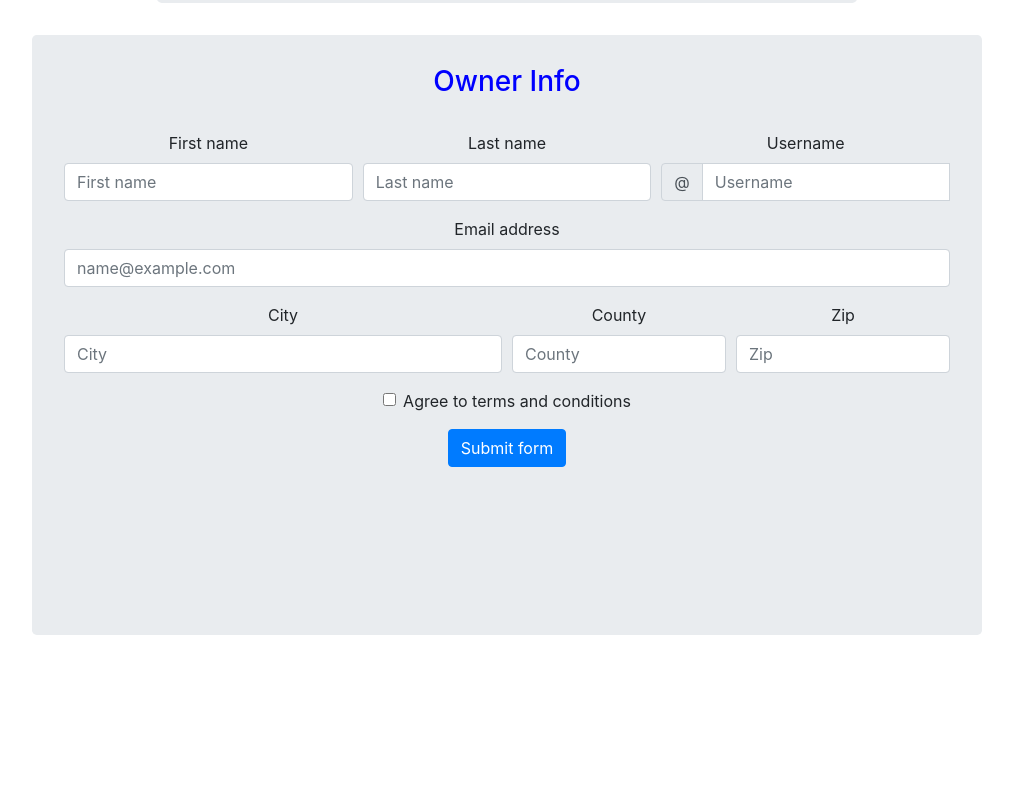
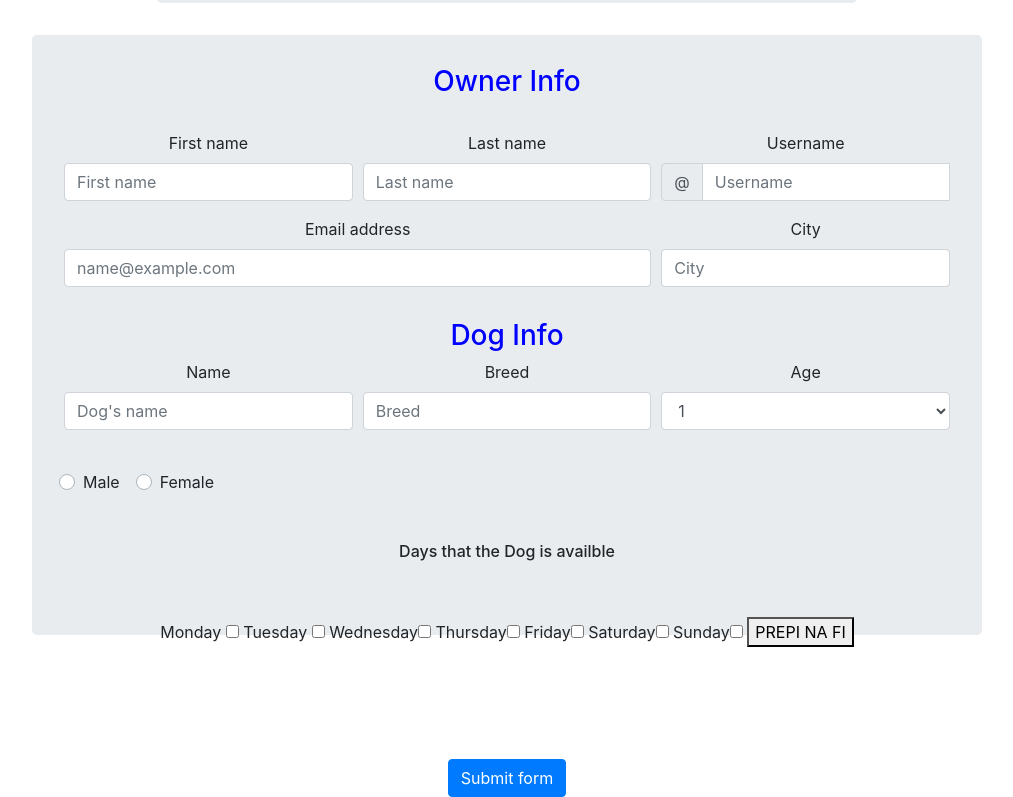
Before and after one commit to PanayiotaK/Dog-Walking-Single-Page-Website, a website: page index.html in a window 1280 px wide. Shown: the part 1525-2322 px from the top of the page, without its empty margins (133-1146 px from the left). Before the commit the page ends 2192 px from the top, so only its background shows below. Drawn offline with nearby package versions, Linux system fonts and the light colour scheme.

Commit message:
Dog details

```diff
--- a/index.html
+++ b/index.html
@@ -1,24 +1,28 @@
 <!DOCTYPE html>
 <html>
+
 <head>
-<link rel="stylesheet" href="https://stackpath.bootstrapcdn.com/bootstrap/4.3.1/css/bootstrap.min.css" integrity="sha384-ggOyR0iXCbMQv3Xipma34MD+dH/1fQ784/j6cY/iJTQUOhcWr7x9JvoRxT2MZw1T" crossorigin="anonymous">
-<script src="https://code.jquery.com/jquery-3.3.1.slim.min.js" integrity="sha384-q8i/X+965DzO0rT7abK41JStQIAqVgRVzpbzo5smXKp4YfRvH+8abtTE1Pi6jizo" crossorigin="anonymous"></script>
-<script src="https://cdnjs.cloudflare.com/ajax/libs/popper.js/1.14.7/umd/popper.min.js" integrity="sha384-UO2eT0CpHqdSJQ6hJty5KVphtPhzWj9WO1clHTMGa3JDZwrnQq4sF86dIHNDz0W1" crossorigin="anonymous"></script>
-<script src="https://stackpath.bootstrapcdn.com/bootstrap/4.3.1/js/bootstrap.min.js" integrity="sha384-JjSmVgyd0p3pXB1rRibZUAYoIIy6OrQ6VrjIEaFf/nJGzIxFDsf4x0xIM+B07jRM" crossorigin="anonymous"></script>
+  <link rel="stylesheet" href="https://stackpath.bootstrapcdn.com/bootstrap/4.3.1/css/bootstrap.min.css" integrity="sha384-ggOyR0iXCbMQv3Xipma34MD+dH/1fQ784/j6cY/iJTQUOhcWr7x9JvoRxT2MZw1T"
+    crossorigin="anonymous">
+  <script src="https://code.jquery.com/jquery-3.3.1.slim.min.js" integrity="sha384-q8i/X+965DzO0rT7abK41JStQIAqVgRVzpbzo5smXKp4YfRvH+8abtTE1Pi6jizo"
+    crossorigin="anonymous"></script>
+  <script src="https://cdnjs.cloudflare.com/ajax/libs/popper.js/1.14.7/umd/popper.min.js" integrity="sha384-UO2eT0CpHqdSJQ6hJty5KVphtPhzWj9WO1clHTMGa3JDZwrnQq4sF86dIHNDz0W1"
+    crossorigin="anonymous"></script>
+  <script src="https://stackpath.bootstrapcdn.com/bootstrap/4.3.1/js/bootstrap.min.js" integrity="sha384-JjSmVgyd0p3pXB1rRibZUAYoIIy6OrQ6VrjIEaFf/nJGzIxFDsf4x0xIM+B07jRM"
+    crossorigin="anonymous"></script>
   <link rel="stylesheet" href="stylesheet.css">
   <title>Dog Walking</title>
 </head>
+
 <body>
 
   <br>
   <br>
 
-
-
-
   <nav class="navbar navbar-expand-lg navbar-light fixed-top" style="background-color: #a75833dc;">
     <a class="navbar-brand" href="#">DogWalking</a>
-  <button class="navbar-toggler" type="button" data-toggle="collapse" data-target="#navbarNav" aria-controls="navbarNav" aria-expanded="false" aria-label="Toggle navigation">
+    <button class="navbar-toggler" type="button" data-toggle="collapse" data-target="#navbarNav" aria-controls="navbarNav"
+      aria-expanded="false" aria-label="Toggle navigation">
       <span class="navbar-toggler-icon"></span>
     </button>
     <div class="collapse navbar-collapse" id="navbarNav">
@@ -38,21 +42,20 @@
   </nav>
   <br>
 
-
   <center>
     <div class="jumbotron">
       <div class="container">
         <div class="row">
-                <div class ="col">
+          <div class="col">
             <div class="card" align="center" style="width: 18rem;">
-                        <div class= "card-header">
+              <div class="card-header">
                 <h5 class="card-title">Max</h5>
               </div>
-                        <img class="card-img-top" src="dog1.jpg" alt="Dog image" width= 200 height= 350>
+              <img class="card-img-top" src="dog1.jpg" alt="Dog image" width=200 height=350>
               <div class="card-body">
                 <p class="card-text">Dog description .</p>
               </div>
-                        <ul  class="list-group list-group-flush"  >
+              <ul class="list-group list-group-flush">
                 <li class="list-group-item">Corgi</li>
                 <li class="list-group-item">3 years old</li>
                 <li class="list-group-item">Male</li>
@@ -60,12 +63,12 @@
             </div>
           </div>
 
-                <div class= "col">
-                    <div class="card" align="center"style="width: 18rem;">
-                        <div class= "card-header">
+          <div class="col">
+            <div class="card" align="center" style="width: 18rem;">
+              <div class="card-header">
                 <h5 class="card-title">Amy</h5>
               </div>
-                        <img class="card-img-top" src="dog3.jpg" alt="Dog image" width= 350 height= 350>
+              <img class="card-img-top" src="dog3.jpg" alt="Dog image" width=350 height=350>
               <div class="card-body">
                 <p class="card-text">Dog description .</p>
               </div>
@@ -85,16 +88,16 @@
     <div class="jumbotron">
       <div class="container">
         <div class="row">
-                <div class ="col">
+          <div class="col">
             <div class="card" align="center" style="width: 18rem;">
-                        <div class= "card-header">
+              <div class="card-header">
                 <h5 class="card-title">Emily</h5>
               </div>
-                        <img class="card-img-top" src="labrador.jpg" alt="Dog image" width= 200 height= 350>
+              <img class="card-img-top" src="labrador.jpg" alt="Dog image" width=200 height=350>
               <div class="card-body">
                 <p class="card-text">Dog description .</p>
               </div>
-                        <ul  class="list-group list-group-flush"  >
+              <ul class="list-group list-group-flush">
                 <li class="list-group-item">Labrador</li>
                 <li class="list-group-item">9 months old</li>
                 <li class="list-group-item">Female</li>
@@ -102,12 +105,12 @@
             </div>
           </div>
 
-                <div class= "col">
-                    <div class="card" align="center"style="width: 18rem;">
-                        <div class= "card-header">
+          <div class="col">
+            <div class="card" align="center" style="width: 18rem;">
+              <div class="card-header">
                 <h5 class="card-title">Rex</h5>
               </div>
-                        <img class="card-img-top" src="rottwailler.jpg" alt="Dog image" width= 350 height= 350>
+              <img class="card-img-top" src="rottwailler.jpg" alt="Dog image" width=350 height=350>
               <div class="card-body">
                 <p class="card-text">Dog description .</p>
               </div>
@@ -132,14 +135,14 @@
         <div class="form-row">
           <div class="col-md-4 mb-3">
             <label for="validationCustom01">First name</label>
-        <input type="text" class="form-control" id="validationCustom01" placeholder="First name"  required>
+            <input type="text" class="form-control" id="validationCustom01" placeholder="First name" required>
             <div class="valid-feedback">
               Valid Input!
             </div>
           </div>
           <div class="col-md-4 mb-3">
             <label for="validationCustom02">Last name</label>
-        <input type="text" class="form-control" id="validationCustom02" placeholder="Last name"  required>
+            <input type="text" class="form-control" id="validationCustom02" placeholder="Last name" required>
             <div class="valid-feedback">
               Valid Input!
             </div>
@@ -150,64 +153,171 @@
               <div class="input-group-prepend">
                 <span class="input-group-text" id="inputGroupPrepend">@</span>
               </div>
-          <input type="text" class="form-control" id="validationCustomUsername" placeholder="Username" aria-describedby="inputGroupPrepend" required>
+              <input type="text" class="form-control" id="validationCustomUsername" placeholder="Username"
+                aria-describedby="inputGroupPrepend" required>
               <div class="invalid-feedback">
                 Please choose a username.
               </div>
             </div>
           </div>
         </div>
-    <div class="form-group">
+        <div class="form-row">
+          <div class="col-md-8 mb-2">
             <label for="exampleFormControlInput1">Email address</label>
             <input type="email" class="form-control" id="exampleFormControlInput1" placeholder="name@example.com">
           </div>
-    <div class="form-row">
-      <div class="col-md-6 mb-3">
+          <div class="col-md-4 mb-2">
             <label for="validationCustom03">City</label>
             <input type="text" class="form-control" id="validationCustom03" placeholder="City" required>
             <div class="invalid-feedback">
               Please provide a valid city.
             </div>
           </div>
-      <div class="col-md-3 mb-3">
-        <label for="validationCustom04">County</label>
-        <input type="text" class="form-control" id="validationCustom04" placeholder="County" required>
-        <div class="invalid-feedback">
-          Please provide a valid county.
+
+
+        </div>
+
+        <br>
+        <h3 id="title">Dog Info</h3>
+        <form class="needs-validation" novalidate>
+          <div class="form-row">
+            <div class="col-md-4 mb-3">
+              <label for="validationCustom01">Name</label>
+              <input type="text" class="form-control" id="validationCustom01" placeholder="Dog's name" required>
+              <div class="valid-feedback">
+                Valid Input!
               </div>
             </div>
-      <div class="col-md-3 mb-3">
-        <label for="validationCustom05">Zip</label>
-        <input type="text" class="form-control" id="validationCustom05" placeholder="Zip" required>
-        <div class="invalid-feedback">
-          Please provide a valid zip.
+            <div class="col-md-4 mb-3">
+              <label for="validationCustom02">Breed</label>
+              <input type="text" class="form-control" id="validationCustom02" placeholder="Breed" required>
+              <div class="valid-feedback">
+                Valid Input!
               </div>
             </div>
+
+            <div class="col-md-4 mb-3">
+              <label for="exampleFormControlSelect1">Age</label>
+              <select class="form-control" data-dropup-auto="false" id="exampleFormControlSelect1">
+                <option>1</option>
+                <option>2</option>
+                <option>3</option>
+                <option>4</option>
+                <option>5</option>
+                <option>6</option>
+                <option>7</option>
+                <option>8</option>
+                <option>9</option>
+                <option>10</option>
+                <option>11</option>
+                <option>12</option>
+                <option>13</option>
+                <option>14</option>
+                <option>15</option>
+                <option>16</option>
+              </select>
             </div>
-    <div class="form-group">
-      <div class="form-check">
-        <input class="form-check-input" type="checkbox" value="" id="invalidCheck" required>
-        <label class="form-check-label" for="invalidCheck">
-          Agree to terms and conditions
-        </label>
-        <div class="invalid-feedback">
-          You must agree before submitting.
+
+          </div>
+          <br>
+
+          <div class="form-row">
+            <div class="custom-control custom-radio custom-control-inline">
+              <input type="radio" id="customRadioInline1" name="customRadioInline1" class="custom-control-input" value='Male'>
+              <label class="custom-control-label" for="customRadioInline1">Male</label>
+            </div>
+            <div class="custom-control custom-radio custom-control-inline">
+              <input type="radio" id="customRadioInline2" name="customRadioInline1" class="custom-control-input" value='Female'>
+              <label class="custom-control-label" for="customRadioInline2">Female</label>
             </div>
           </div>
+          <br>
+          <br>
+          <h6 id="DogDays">Days that the Dog is availble</h6>
+          <br>
+          <br>
+          <div class="checkb">
+            <div class="col-md 10">
+              Monday <input type="checkbox" id="M" value='Monday'>
+              Tuesday <input type="checkbox" id="Tu" value='Tuesday'>
+              Wednesday<input type="checkbox" id="W" value='Wednesday'>
+              Thursday<input type="checkbox" id="Th" value='Thursday'>
+              Friday<input type="checkbox" id="F" value='Friday'>
+              Saturday<input type="checkbox" id="Sa" value='Saturday'>
+              Sunday<input type="checkbox" id="Su" value='Saturday'>
+
+              <button onclick="myFunction()">PREPI NA FI</button>
+              <!--Change that to submit button -->
+              <p id="demo"></p>
+              <!--Change that to JSON file-->
+              <script>
+                function myFunction() {
+                  array= []
+                  if (document.getElementById("M").checked == true){
+                    var x = document.getElementById("M").value;
+
+                    array.push(x)
+                  }
+
+                  if (document.getElementById("Tu").checked == true){
+                    var x = document.getElementById("Tu").value;
+                    array.push(x)
+                  }
+
+                  if (document.getElementById("W").checked == true){
+                    var x = document.getElementById("W").value;
+                    array.push(x)
+                  }
+
+                  if (document.getElementById("Th").checked == true){
+                    var x = document.getElementById("Th").value;
+                    array.push(x)
+                  }
+
+                  if (document.getElementById("F").checked == true){
+                    var x = document.getElementById("F").value;
+                    array.push(x)
+                  }
+                  if (document.getElementById("Sa").checked == true){
+                    var x = document.getElementById("Sa").value;
+                    array.push(x)
+                  }
+                  if (document.getElementById("Su").checked == true){
+                    var x = document.getElementById("Su").value;
+                    array.push(x)
+                  }
+
+
+                  document.getElementById("demo").innerHTML = array;
+                  }
+                  </script>
+
             </div>
+          </div>
+
+
+
+        </form>
+
+
+
+        <br>
+        <br>
+        <br>
+        <br>
         <button class="btn btn-primary" type="submit">Submit form</button>
       </form>
 
       <script>
         // Example starter JavaScript for disabling form submissions if there are invalid fields
-  (function() {
+        (function () {
           'use strict';
-    window.addEventListener('load', function() {
+          window.addEventListener('load', function () {
             // Fetch all the forms we want to apply custom Bootstrap validation styles to
             var forms = document.getElementsByClassName('needs-validation');
             // Loop over them and prevent submission
-      var validation = Array.prototype.filter.call(forms, function(form) {
-        form.addEventListener('submit', function(event) {
+            var validation = Array.prototype.filter.call(forms, function (form) {
+              form.addEventListener('submit', function (event) {
                 if (form.checkValidity() === false) {
                   event.preventDefault();
                   event.stopPropagation();
@@ -224,14 +334,6 @@
 
 
 
+</body>
 
-
-
-
-
-
-
-
-
-</body>
 </html>
```
Lines whose indentation alone changed are shown as unchanged.
